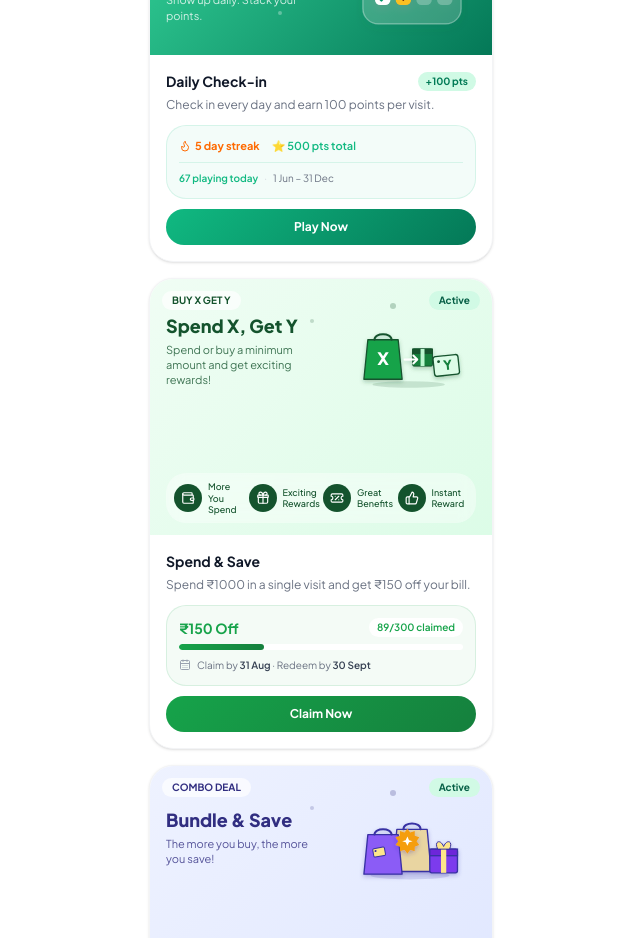
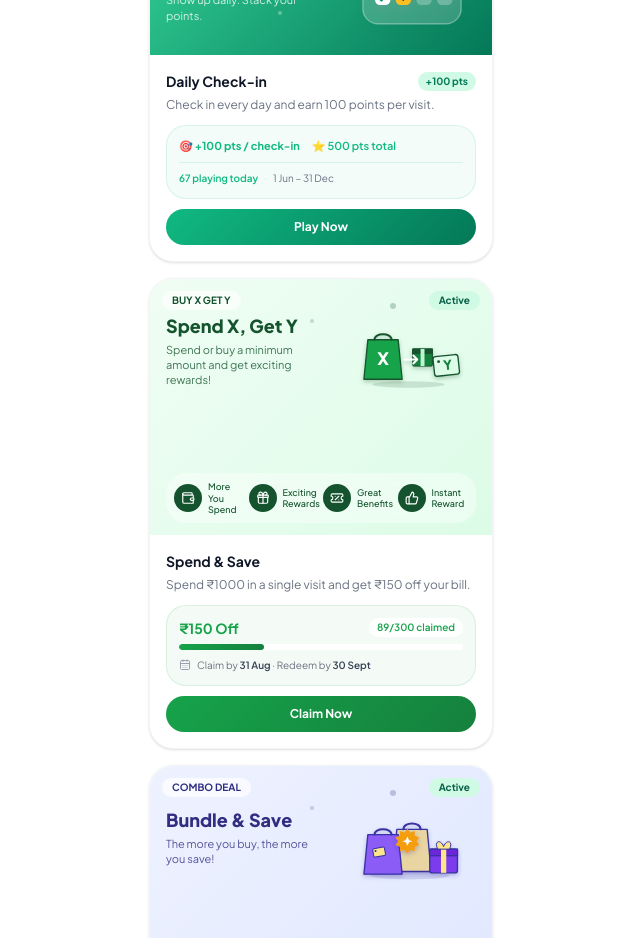
Before and after one commit to omkar-ship-it/lg_designprototype, a Next.js app: page /customer/business/1 in a window 1280 px wide. Shown: the part 1960-2898 px from the top of the page, without its empty margins (319-959 px from the left). Built offline with nearby package versions, Linux system fonts and the light colour scheme.

Commit message:
Replace check-in streak count with points-per-check-in
Swaps the day-streak figure for a "+100 pts / check-in" callout on
both the business list card and campaign detail page, alongside the
existing total-points figure.

```diff
--- a/app/customer/business/[id]/campaign/[type]/page.tsx
+++ b/app/customer/business/[id]/campaign/[type]/page.tsx
@@ -709,7 +709,7 @@ export default function CampaignDetailPage({ params }: { params: Promise<{ id: s
               </MechanicCard>
             )}
 
-            {/* Check-in — streak + points, duration/players + inline keypad */}
+            {/* Check-in — points per visit + total points, duration/players + inline keypad */}
             {mechanic.type === 'checkin' && (
               <MechanicCard
                 cardFrom={meta.cardFrom}
@@ -728,11 +728,11 @@ export default function CampaignDetailPage({ params }: { params: Promise<{ id: s
               >
                 <div className="grid grid-cols-2 gap-3 mb-5">
                   <div className="rounded-2xl p-4" style={{ background: `${meta.cardFrom}12` }}>
-                    <p className="text-2xl mb-0.5">🔥</p>
-                    <p className="text-[10px] text-gray-500 uppercase tracking-wide">Streak</p>
+                    <p className="text-2xl mb-0.5">🎯</p>
+                    <p className="text-[10px] text-gray-500 uppercase tracking-wide">Points per Check-in</p>
                     <p className="text-2xl font-black text-gray-900">
-                      {mechanic.checkInStreak ?? 0}
-                      <span className="text-xs font-semibold text-gray-400 ml-1">days</span>
+                      +100
+                      <span className="text-xs font-semibold text-gray-400 ml-1">pts</span>
                     </p>
                   </div>
                   <div className="rounded-2xl p-4" style={{ background: `${meta.cardFrom}12` }}>
--- a/app/customer/business/[id]/page.tsx
+++ b/app/customer/business/[id]/page.tsx
@@ -2,7 +2,7 @@
 import { use, useState, useRef } from 'react'
 import { useRouter } from 'next/navigation'
 import { motion, AnimatePresence } from 'framer-motion'
-import { ArrowLeft, MapPin, Star, Phone, ExternalLink, CalendarDays, Gift, Flame, Ticket, Smartphone, Target, ChartPie, Dices, Zap, Lock, ChevronRight, ArrowRightLeft, TicketPercent, UserPlus, Handshake, Package } from 'lucide-react'
+import { ArrowLeft, MapPin, Star, Phone, ExternalLink, CalendarDays, Gift, Ticket, Smartphone, Target, ChartPie, Dices, Zap, Lock, ChevronRight, ArrowRightLeft, TicketPercent, UserPlus, Handshake, Package } from 'lucide-react'
 import Link from 'next/link'
 import { BottomNav } from '@/components/customer/bottom-nav'
 import { MechanicPattern } from '@/components/customer/mechanic-pattern'
@@ -737,16 +737,13 @@ export default function BusinessDetailPage({ params }: { params: Promise<{ id: s
                         </div>
                       )}
 
-                      {/* Check-in: streak + points */}
-                      {m.type === 'checkin' && (m.checkInStreak || m.totalPoints) && (
+                      {/* Check-in: points per visit + total points */}
+                      {m.type === 'checkin' && (
                         <div className="mb-2.5 rounded-xl p-3" style={{ background: `${meta.cardFrom}0C`, border: `1px solid ${meta.cardFrom}22` }}>
                           <div className="flex items-center gap-3">
-                            {m.checkInStreak && (
-                              <div className="flex items-center gap-1 text-[11px] font-bold text-orange-500">
-                                <Flame className="w-3 h-3" />
-                                <span>{m.checkInStreak} day streak</span>
-                              </div>
-                            )}
+                            <div className="flex items-center gap-1 text-[11px] font-bold" style={{ color: meta.cardFrom }}>
+                              <span>🎯 +100 pts / check-in</span>
+                            </div>
                             {m.totalPoints !== undefined && (
                               <div className="flex items-center gap-1 text-[11px] font-semibold" style={{ color: meta.cardFrom }}>
                                 <span>⭐ {m.totalPoints} pts total</span>
```
